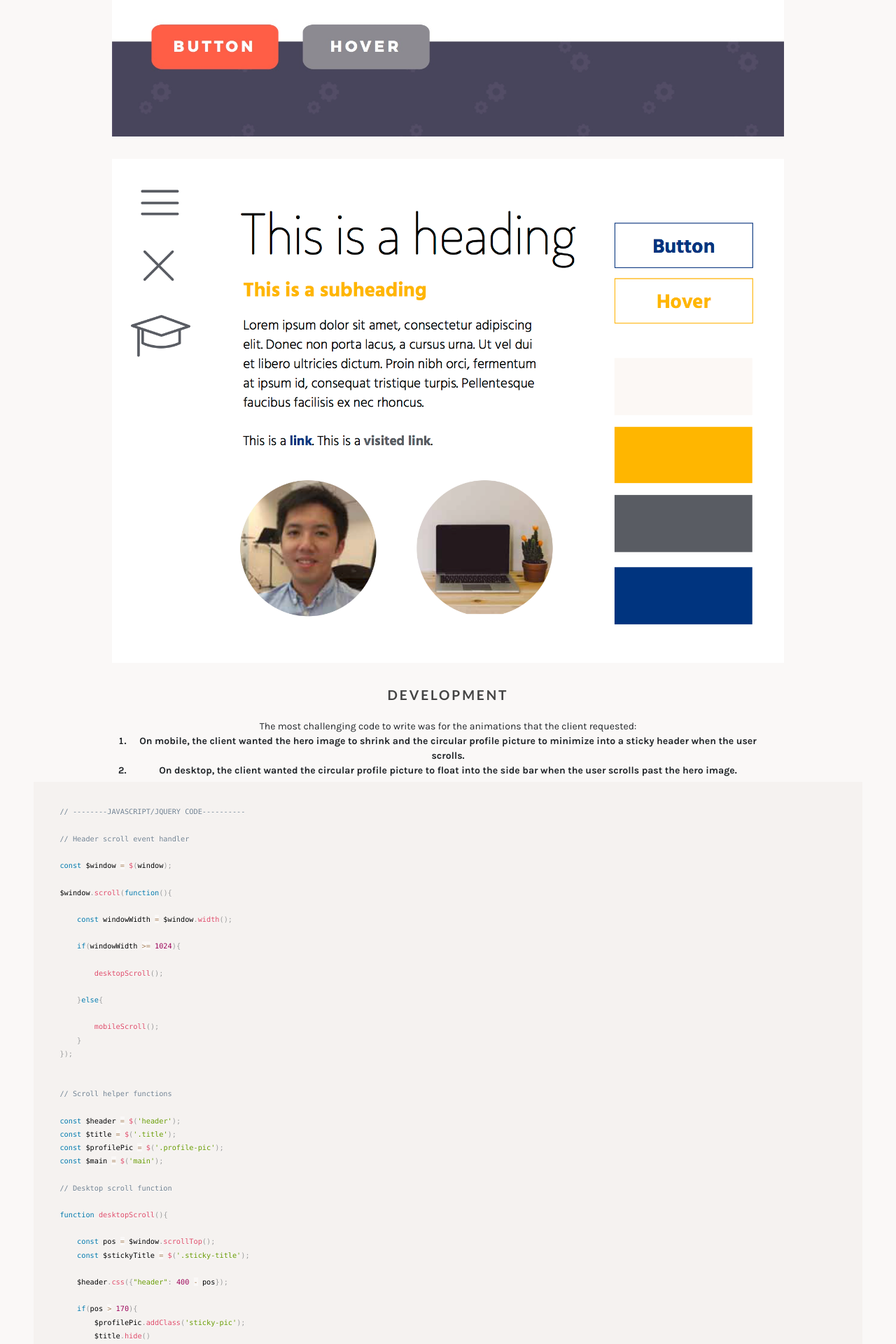
After one commit to christeldesign/personal-portfolio, a PHP site: page /maximus-hair.php in a window 1280 px wide. The commit adds this page. Shown: the part 2600-4520 px from the top of the page at 70% size. Run offline with PHP 8.4, Linux system fonts and the light colour scheme; some libraries are stand-ins or nearby versions.

Commit message:
mh header images

```diff
--- /dev/null
+++ b/maximus-hair.php
@@ -0,0 +1,138 @@
+<?php
+	$pageTitle = "Maximus Hair Studio Website | Christel Chan's Portfolio";
+	$pageClass = 'single mh';
+	include ('templates/header.php');
+?>
+
+<main>
+
+<div class="hero"></div>
+
+<section class="project-blurb">
+	<h1 class="project-title">Maximus Hair Studio</h1>
+	<div class="tools"></div>
+	<p>A one-page portfolio website for a local electrical engineer to display his achievements. The scope of this project was to practice developing responsive designs using several techniques we learnt in our BCIT program, such as media queries, picture elements, and more. I developed complex custom animation based on the client’s request, and optimized them for different device sizes using conditional jQuery.</p>
+	<a class="button" href="">View Live</a>
+
+</section>
+
+<section class="process">
+	<h2>Process</h2>
+
+	<article>
+		<h3>Ideation</h3>
+		<p>I chose to create a website for someone else to gain as much experience as possible working with a client and to practice creating a website that conveyed the right message. A personal portfolio site was simple enough in functionality but still had room for creativity.</p>
+	</article>
+
+	<article>
+		<h3>Design</h3>
+		<p>The client had a very clear vision of the various animations he wanted on his website, so my wireframes served to plan out the structure of the website as affected by the animations.</p>
+
+		<div class="image wireframe">
+			<img src="images/andrews-portfolio/ap-wireframe.png" alt="Andrew's Portfolio Wireframe">
+		</div>
+
+ 		<p>He was open to design choices as long as they conveyed a “friendly but professional” vibe. We agreed that the first style tile had a more cohesive colour palette and font choice, so I designed mockups based on it.</p>
+
+		<div class="image mockup">
+			<img src="images/andrews-portfolio/ap-styletile-1.jpg" alt="Andrew's Portfolio Style Tile">
+		</div>
+
+		<div class="image mockup">
+			<img src="images/andrews-portfolio/ap-styletile-2.png" alt="Andrew's Portfolio Style Tile">
+		</div>
+
+	</article>
+
+	<article>
+	<h3>Development</h3>
+
+		<p>The most challenging code to write was for the animations that the client requested:</p>
+
+		<ol>
+			<li>On mobile, the client wanted the hero image to shrink and the circular profile picture to minimize into a sticky header when the user scrolls.</li>
+			<li>On desktop, the client wanted the circular profile picture to float into the side bar when the user scrolls past the hero image.</li>
+		</ol>
+
+		<pre>
+			<code class="language-javascript">
+	// --------JAVASCRIPT/JQUERY CODE----------
+
+	// Header scroll event handler
+
+	const $window = $(window);
+
+	$window.scroll(function(){
+
+		const windowWidth = $window.width();
+
+		if(windowWidth >= 1024){
+
+			desktopScroll();
+
+		}else{
+
+			mobileScroll();
+		}
+	});
+
+
+	// Scroll helper functions
+
+	const $header = $('header');
+	const $title = $('.title');
+	const $profilePic = $('.profile-pic');
+	const $main = $('main');
+
+	// Desktop scroll function
+
+	function desktopScroll(){
+
+		const pos = $window.scrollTop();
+		const $stickyTitle = $('.sticky-title');
+
+		$header.css({"header": 400 - pos});
+
+		if(pos > 170){
+			$profilePic.addClass('sticky-pic');
+			$title.hide()
+				  .addClass('sticky-title');
+			$stickyTitle.show();
+			$header.fadeOut();
+			$main.addClass('main-side');
+		}
+	}
+
+	// Mobile scroll function
+
+	function mobileScroll(){
+
+		const headerHeight = $('header').height();
+		const pos = $window.scrollTop();
+
+		if(pos > headerHeight){
+			$profilePic.addClass('sticky-pic');
+			$title.addClass('sticky-title');
+		}else{
+			$profilePic.removeClass('sticky-pic');
+			$title.removeClass('sticky-title');
+		}
+	}
+			</code>
+		</pre>
+	</article>
+</section>
+
+<section class="final">
+	<h2>Final Website</h2>
+	<img src="images/andrews-portfolio/ap-mobile-screenshot2.png" alt="Andrew's Portfolio Mobile" class="mobile">
+	<img src="images/andrews-portfolio/ap-tablet-screenshot.png" alt="Andrew's Portfolio Tablet" class="tablet">
+	<img src="images/andrews-portfolio/ap-desktop-screenshot.png" alt="Andrew's Portfolio Desktop" class="desktop">
+	<a class="button" href="christelchan.com/andrews-portfolio">View Live</a>
+</section>
+
+</main>
+
+<?php
+	include ('templates/footer.php');
+?>
--- a/styles/style.css
+++ b/styles/style.css
@@ -359,10 +359,11 @@ article {
 	background-size: contain;
 }
 
+.mh .hero {
+	background-image: url("../images/maximus-hair/mh-header-mobile.jpg");
+}
+
 .ap .hero {
-	background-repeat: no-repeat;
-	background-attachment: fixed;
-	background-size: contain;
 	background-image: url("../images/andrews-portfolio/ap-header-mobile-2.jpg");
 }
 
@@ -529,6 +530,10 @@ footer .social {
 		left: 20px;
 	}
 
+	.mh .hero {
+		background-image: url("../images/maximus-hair/mh-header-desktop.jpg");
+	}
+
 	.ap .hero {
 		background-image: url("../images/andrews-portfolio/ap-header-desktop.jpg");
 	}
```
Also changed, not shown: index.php (+4 -4 lines), personal-portfolio.php (added, +138 -0 lines), images/maximus-hair/mh-header-desktop.jpg (added), images/maximus-hair/mh-header-mobile.jpg, images/maximus-hair/mh-header.jpg (deleted), images/maximus-hair/mh-mockup.jpg (added), 2 other files.
